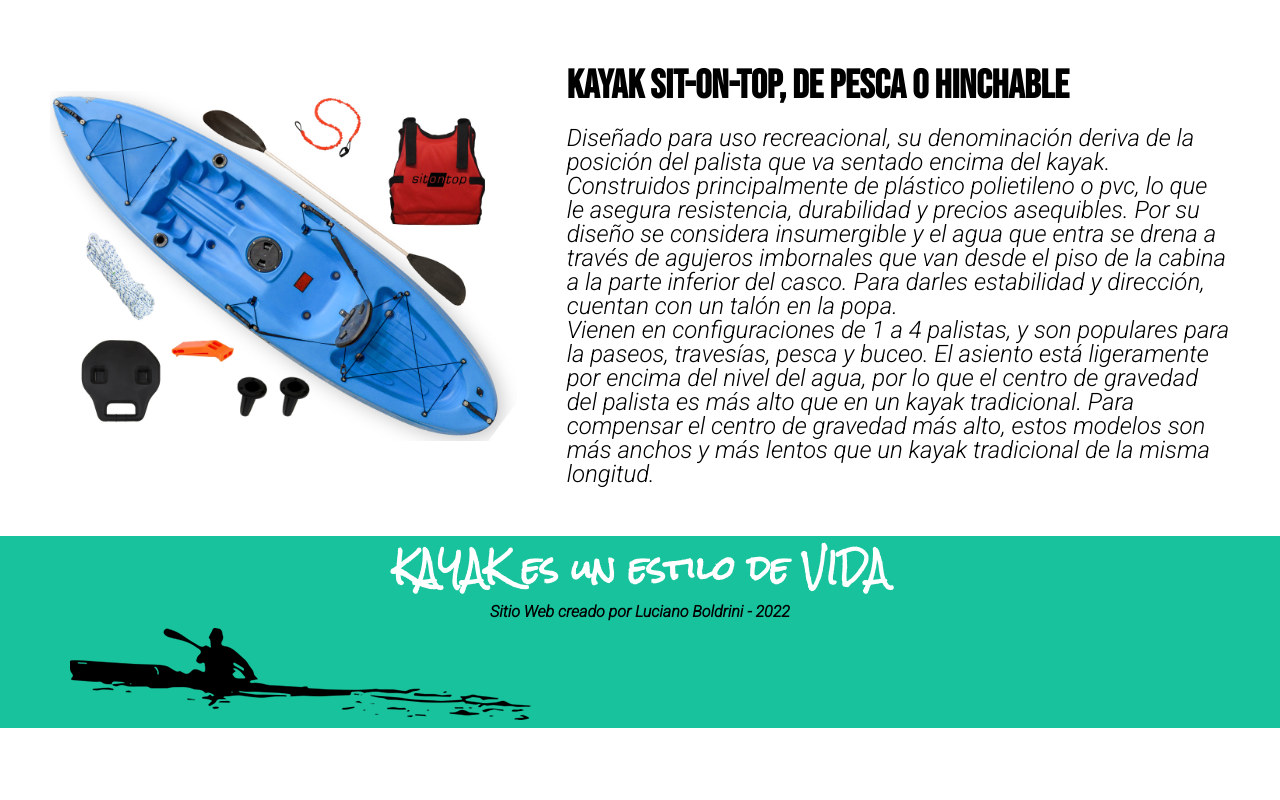
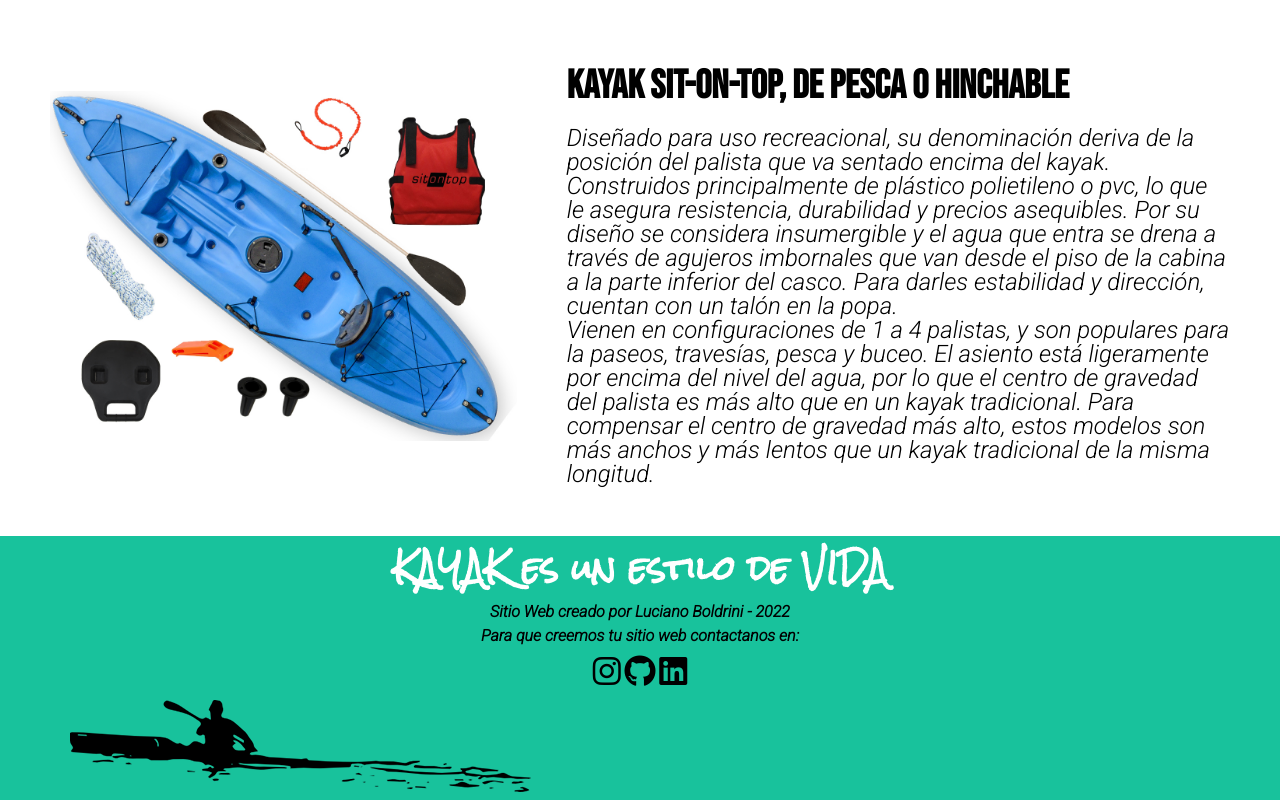
Before and after one commit to panckuzo/kayak-web, a plain HTML site: page vistas/tiposdekayak.html in a window 1280 px wide. Shown: the part 5513-6313 px from the top of the page. Before the commit the page ends 6241 px from the top, so only its background shows below. Drawn offline with nearby package versions, Linux system fonts and the light colour scheme.

Commit message:
se agregaron logos y link a redes sociales

```diff
--- a/ccs/estilos.css
+++ b/ccs/estilos.css
@@ -221,9 +221,7 @@
     margin: auto;
     display: block;
     padding: 10px;
-
     }
-
 
     /*FIN CONTACTO*/
 
@@ -232,7 +230,6 @@
 
 .footer
     {
-
     background-color: #18C29C;
     }
 
@@ -254,6 +251,11 @@
     font-weight: bolder;
     }
 
+    .footer__a
+    {
+    color: black;
+    font-size: 2rem;
+    }
 
     /*FIN FOOTER*/
 
@@ -343,10 +345,8 @@
 
 @media screen and (max-width: 1024px)
     {
-
     iframe
     {
     width: 85%;
     }
-
     }
--- a/vistas/tiposdekayak.html
+++ b/vistas/tiposdekayak.html
@@ -1,6 +1,10 @@
 <!DOCTYPE html>
 <html lang="en">
 <head>
+
+    <!-- INICIO FONTAWESONE -->
+    <script src="https://kit.fontawesome.com/0e8a85608a.js" crossorigin="anonymous"></script>
+    <!-- FIN FONTAWESONE -->
 
     <!-- INICIO GOOGLE FONT -->
     <!-- bebas neue - roboto -->
@@ -143,12 +147,15 @@
 
 
 
-<footer class="footer">
-    <div>
-        <h1 class="footer__h2">KAYAK es un estilo de VIDA</h1>
-        <p class="footer__p">Sitio Web creado por Luciano Boldrini - 2022</p>
-        <img class="footer__img" src="../img/kayak-footer.png" alt="kayak">
-    </div>
+<footer  class="footer">
+    <h2 class="footer__h2">KAYAK es un estilo de VIDA</h2>
+        <div>
+            <p class="footer__p">Sitio Web creado por Luciano Boldrini - 2022
+            <br>Para que creemos tu sitio web contactanos en:
+            <br><a class="footer__a" href="http://instagram.com" target="_blank" rel="noopener noreferrer"><i class="fa-brands fa-instagram"></i></a> <a class="footer__a" href="https://github.com/panckuzo" target="_blank" rel="noopener noreferrer"><i class="fa-brands fa-github"></i></a> <a class="footer__a" href="https://www.linkedin.com/" target="_blank" rel="noopener noreferrer"><i class="fa-brands fa-linkedin"></i></a>
+            </p>
+        </div>
+    <img src="../img/kayak-footer.png" alt="kayak">
 </footer>
 
 <script>
```
Also changed, not shown: index.html (+12 -3 lines), vistas/contacto.html (+12 -4 lines), vistas/escuelas-travesias.html (+13 -4 lines), vistas/tecnicas.html (+13 -4 lines).
